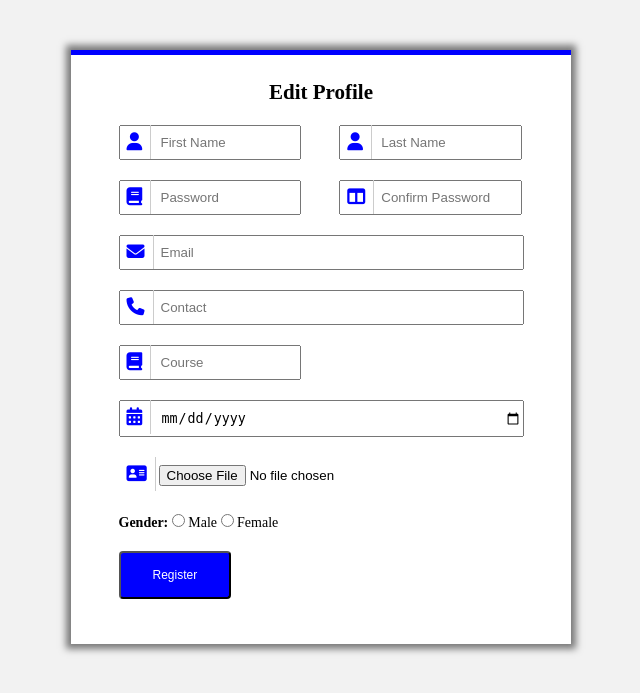
After one commit to Avneesh75/Hostel, a Django app: page /edit/ in a window 1280 px wide. The commit adds this page. Shown: the top 693 px of the page, without its empty margins (319-959 px from the left). Run offline with Django 4.2, Linux system fonts and the light colour scheme; some libraries are stand-ins or nearby versions.

```diff
--- a/myapp/admin.py
+++ b/myapp/admin.py
@@ -3,3 +3,5 @@ from .models import *
 # Register your models here.
 admin.site.register(Student)
 admin.site.register(Room)
+admin.site.register(Contact)
+admin.site.register(Booking)
--- /dev/null
+++ b/myapp/templates/edit.html
@@ -0,0 +1,73 @@
+<!DOCTYPE html>
+{% load static %}
+<html lang="en">
+<head>
+    <meta charset="UTF-8">
+    <meta http-equiv="X-UA-Compatible" content="IE=edge">
+    <meta name="viewport" content="width=device-width, initial-scale=1.0">
+    <link rel="stylesheet" href="{% static 'css/register.css' %}">
+    <link rel="stylesheet" href="https://cdnjs.cloudflare.com/ajax/libs/font-awesome/4.7.0/css/font-awesome.min.css">
+    <script src="https://kit.fontawesome.com/a076d05399.js" crossorigin="anonymous"></script>
+    <title>Document</title>
+</head>
+<body>
+    <div class="container">
+    <center><h2>Edit Profile</h2></center>
+    <center><h4 style="color:red">{{msg}}</h4></center>
+    <div class="form-container"></div>
+    <form action="{% url 'userregister' %}" method="post" enctype="multipart/form-data">
+        {% csrf_token %}
+        <div class="input-name">
+            <i class="fa fa-user icon"></i>
+            <input type="text" placeholder="First Name" class="name" name="fname">
+            <span>
+                <i class="fa fa-user icon"></i>
+            <input type="text" placeholder="Last Name" class="name" name="lname">
+            </span>
+        </div>
+        <div class="input-name">
+            <i class="fa fa-book"></i>
+            <input type="password" placeholder="Password" class="name" name="password">
+            <span>
+                <i class="fa fa-columns"></i>
+                <input type="password" placeholder="Confirm Password" class="name" name="cpassword">
+            </span>
+        </div>
+            <div class="input-name">
+                <i class="fa fa-envelope email icon"></i>
+                <input type="email" placeholder="Email" required class="text-name" name="email">
+            </div>
+            <div class="input-name">
+                <i class="fa fa-phone"></i>
+                <input type="tel" placeholder="Contact" required class="text-name" name="contact">
+            </div>
+            <div class="input-name">
+                <i class="fa fa-book"></i>
+                <input type="text" placeholder="Course" required class="name" name="course">
+            </div>
+
+            <div class="input-name">
+                <i class="	fa fa-calendar"></i>
+                <input type="date" placeholder="Date of Birth" required class="text-name" name="dob">
+            </div>
+            <div class="input-name">
+                <i class="fa fa-address-card"></i>
+                <input type="file" placeholder="Adhaar no." required class="text-name" name="adhar_no">
+            </div>
+            <div class="input-name">
+                <strong>Gender:</strong>
+                 <input type="radio" class="radio button" value="male" name="g">
+                 <label for="">Male</label>
+
+                <input type="radio" class="radio button" value="female" name="g">
+                <label for="">Female</label>
+                </div>
+            <div class="input-name">
+                <input type="submit" class="button" value="Register">
+
+            </div>
+        </div>
+    </form>
+
+</body>
+</html>
--- a/myapp/urls.py
+++ b/myapp/urls.py
@@ -11,8 +11,10 @@ urlpatterns = [
     path('userregister/',views.UserRegister,name='userregister'),
     path('login/',views.Login,name="login"),
     path('userlogin/',views.UserLogin,name='userlogin'),
+    path('logout/',views.logout_view,name="logout"),
+    path('edit/',views.Edit,name="edit"),
     path('room/',views.Room),
     path('visitors/',views.Visitors,name="visitors"),
     path('admindash/',views.Admindash),
-
+    path('contactus/',views.Contactus,name='contact')
 ]
--- a/myapp/views.py
+++ b/myapp/views.py
@@ -1,6 +1,6 @@
 from operator import imod
 from django.shortcuts import redirect, render
-from .models import Student
+from .models import Student,Contact
 from django.contrib.auth.models import User
 from django.contrib.auth import authenticate,login,logout
 from django.contrib import messages
@@ -80,3 +80,42 @@ def Visitors(request):
 
 def Admindash(request):
     return render(request,'admindash.html')
+
+
+def Contactus(request):
+    if request.method=='POST':
+        fname = request.POST['firstname']
+        lname = request.POST['lastname']
+        email = request.POST['emailadd']
+        contact = request.POST['phoneno']
+        msg= request.POST['message']
+
+        user = Contact.objects.filter(Email=email)
+
+        if user:
+            messages.error(request,"You Send the all details already")
+            return render(request,'home.html')
+
+        else:
+            newuser = Contact.objects.create(Firstname=fname,
+                                                Lastname=lname,
+                                                Contact=contact,
+                                                Email=email,
+                                                Message=msg
+                                            )
+            messages.success(request,"Request sent Successfully")
+            return redirect("Home")
+
+def logout_view(request):
+    logout(request)
+    return redirect("Home")
+
+def Edit(request):
+        return render(request,"edit.html")
+
+
+
+# def Edit(request):
+#     if request.user.is_superuser:
+#         return render(request,"edit.html")
+#     else:
```
Also changed, not shown: myapp/models.py (+11 -0 lines), myapp/templates/home.html (+106 -32 lines), db.sqlite3, myapp/migrations/0003_contact_booking.py (added), myapp/static/img/pic.jpg (added), pic.jpg (added).
